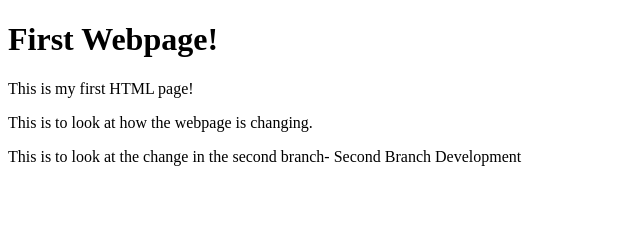
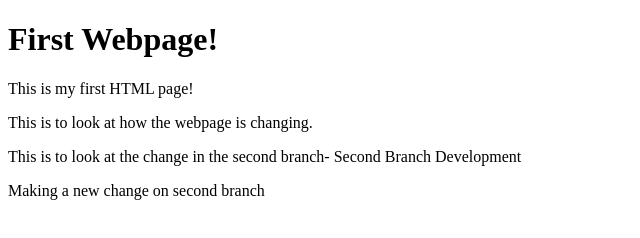
Before and after one commit to harshacrabs/ISM6335_GIT_Demo, a plain HTML site: page index.html in a window 1280 px wide. Shown: the whole page, without its empty margins (0-640 px from the left). Drawn offline with Linux system fonts and the light colour scheme.

Commit message:
Dev 1 V2 of Second Branch

```diff
--- a/index.html
+++ b/index.html
@@ -6,5 +6,6 @@
         <p>This is my first HTML page!</p>
         <p>This is to look at how the webpage is changing.</p>
         <p>This is to look at the change in the second branch- Second Branch Development</p>
+        <p>Making a new change on second branch</p>
     </body>
 </html>
```
